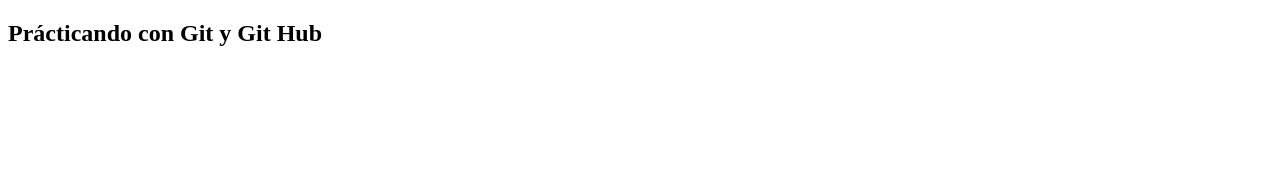
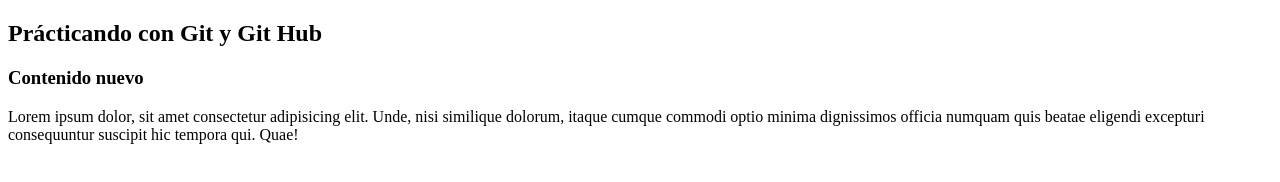
Before and after one commit to veritozy/Proyecto2, a plain HTML site: page git.html in a window 1280 px wide. Drawn offline with Linux system fonts and the light colour scheme.

Commit message:
Añadiendo div en git.html

```diff
--- a/git.html
+++ b/git.html
@@ -7,5 +7,9 @@
 </head>
 <body>
     <h2>Prácticando con Git y Git Hub</h2>
+    <div>
+        <h3>Contenido nuevo</h3>
+        <p>Lorem ipsum dolor, sit amet consectetur adipisicing elit. Unde, nisi similique dolorum, itaque cumque commodi optio minima dignissimos officia numquam quis beatae eligendi excepturi consequuntur suscipit hic tempora qui. Quae!</p>
+    </div>
 </body>
 </html>
```
